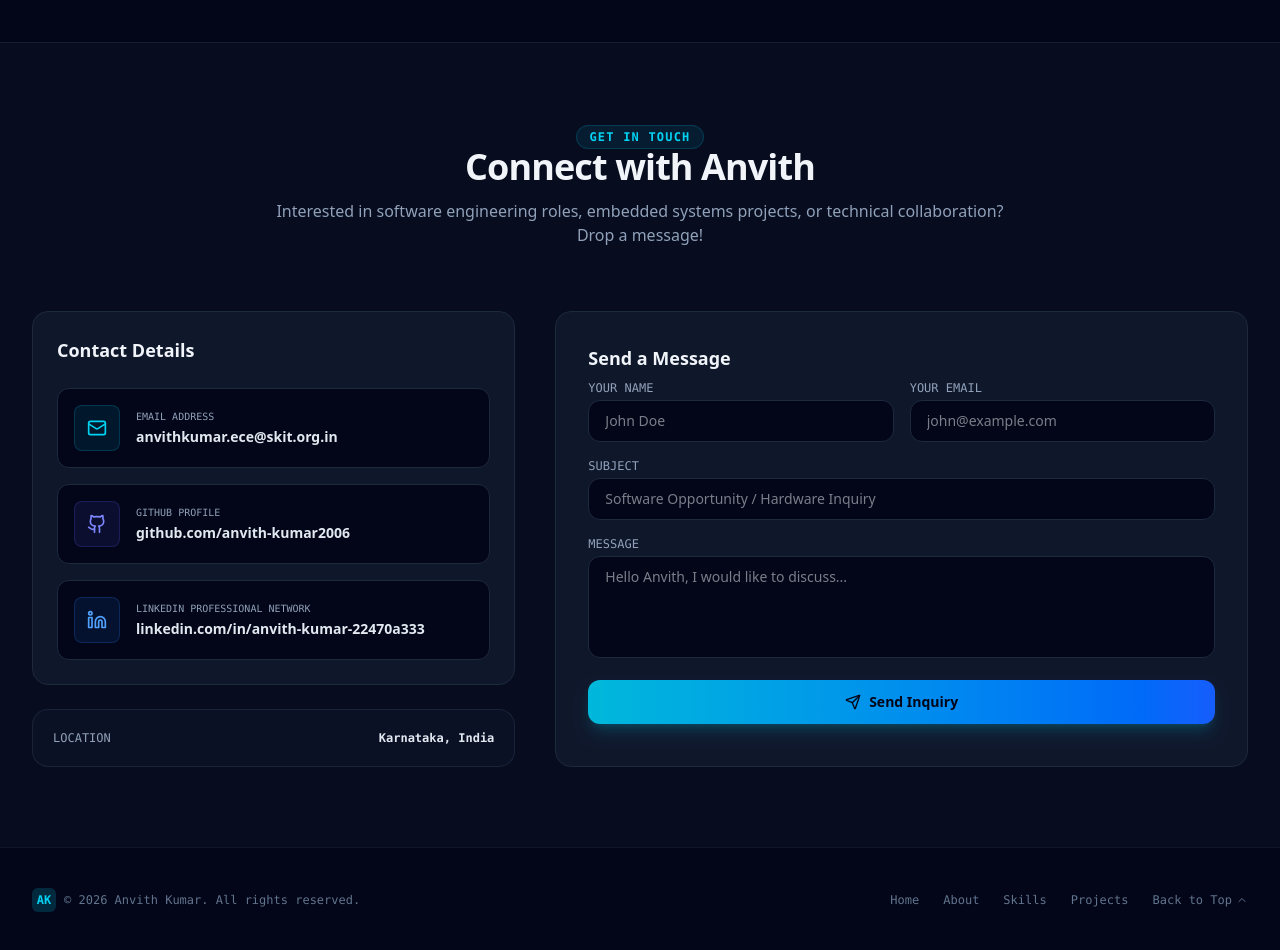
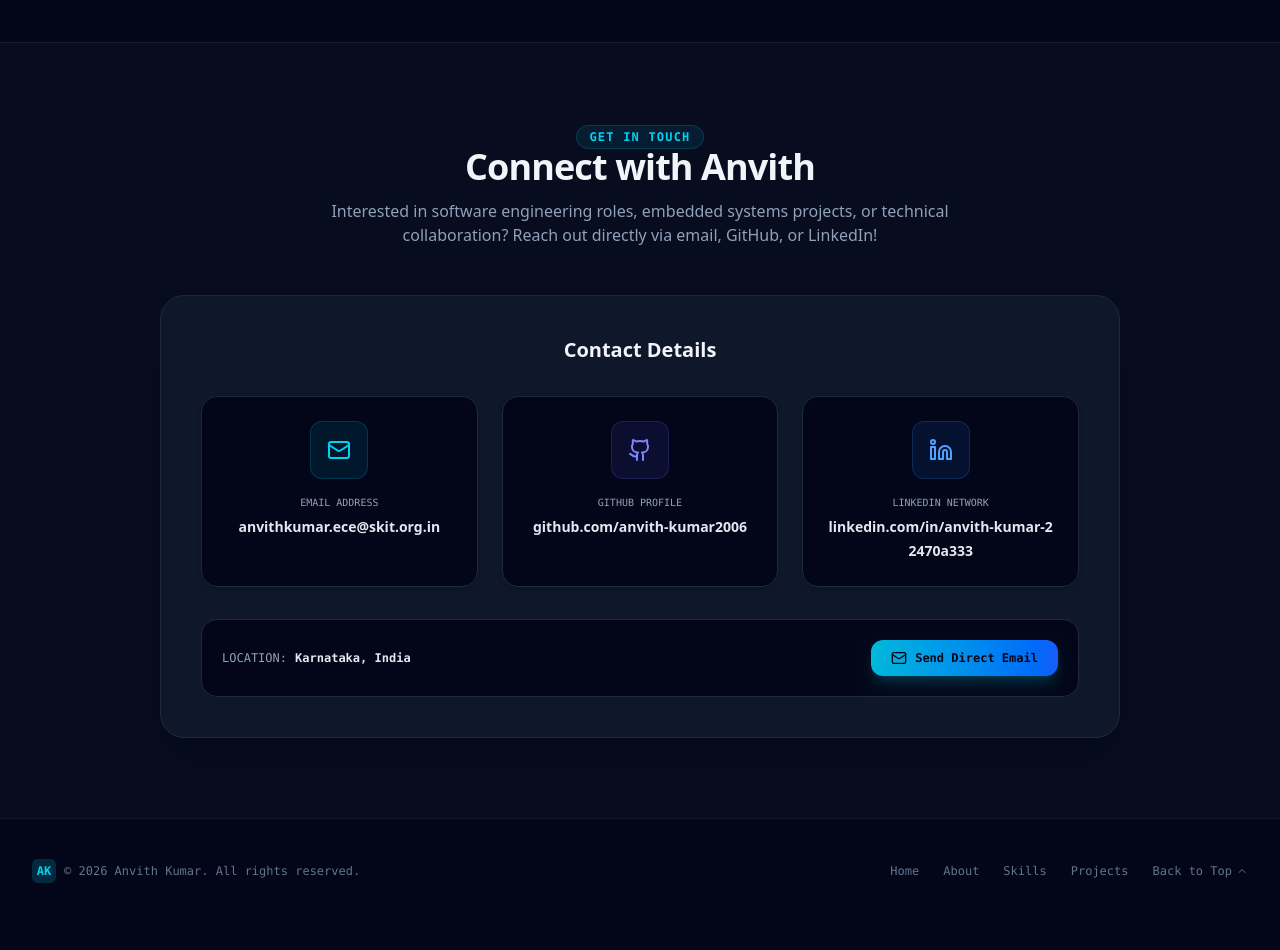
Before and after one commit to anvith-kumar2006/Portfolio, a React (Vite) app: page / in a window 1280 px wide. Shown: the part 7100-8050 px from the top of the page. After the commit the page ends 8023 px from the top, so only its background shows below. Built offline with nearby package versions, Linux system fonts and the light colour scheme.

Commit message:
fix: remove non-functional contact message form and feature direct contact cards

```diff
--- a/src/App.tsx
+++ b/src/App.tsx
@@ -325,8 +325,6 @@ export default function App() {
   const [selectedCertCategory, setSelectedCertCategory] = useState<'all' | 'ai' | 'software' | 'hardware' | 'analytics'>('all');
   const [prdTab, setPrdTab] = useState<'overview' | 'roles' | 'pipeline' | 'schema' | 'api'>('overview');
   const [mobileMenuOpen, setMobileMenuOpen] = useState<boolean>(false);
-  const [contactSubmitted, setContactSubmitted] = useState<boolean>(false);
-  const [contactForm, setContactForm] = useState({ name: '', email: '', subject: '', message: '' });
 
   // Handle scroll detection for active section highlight
   useEffect(() => {
@@ -350,17 +348,6 @@ export default function App() {
     window.addEventListener('scroll', handleScroll);
     return () => window.removeEventListener('scroll', handleScroll);
   }, []);
-
-  const handleContactSubmit = (e: React.FormEvent) => {
-    e.preventDefault();
-    if (contactForm.name && contactForm.email && contactForm.message) {
-      setContactSubmitted(true);
-      setTimeout(() => {
-        setContactSubmitted(false);
-        setContactForm({ name: '', email: '', subject: '', message: '' });
-      }, 5000);
-    }
-  };
 
   const filteredProjects = selectedProjectCategory === 'all'
     ? PROJECTS_DATA
@@ -1251,40 +1238,35 @@ export default function App() {
 
       {/* ================= CONTACT SECTION ================= */}
       <section id="contact" className="py-20 bg-slate-900/40 border-t border-slate-800/60 relative">
-        <div className="max-w-7xl mx-auto px-4 sm:px-6 lg:px-8">
+        <div className="max-w-5xl mx-auto px-4 sm:px-6 lg:px-8 space-y-12 relative z-10">
 
           {/* Section Heading */}
-          <div className="text-center max-w-3xl mx-auto space-y-3 mb-16">
+          <div className="text-center max-w-3xl mx-auto space-y-3">
             <span className="text-xs font-mono uppercase tracking-widest text-cyan-400 font-semibold bg-cyan-500/10 px-3 py-1 rounded-full border border-cyan-500/20">
               Get in Touch
             </span>
             <h2 className="text-3xl font-extrabold text-slate-100 tracking-tight sm:text-4xl">
               Connect with Anvith
             </h2>
-            <p className="text-slate-400 text-sm sm:text-base">
-              Interested in software engineering roles, embedded systems projects, or technical collaboration? Drop a message!
+            <p className="text-slate-400 text-sm sm:text-base max-w-2xl mx-auto">
+              Interested in software engineering roles, embedded systems projects, or technical collaboration? Reach out directly via email, GitHub, or LinkedIn!
             </p>
           </div>
 
-          <div className="grid grid-cols-1 lg:grid-cols-12 gap-10">
-
-            {/* Left Column: Direct Info Cards */}
-            <div className="lg:col-span-5 space-y-6">
-
-              <div className="p-6 rounded-2xl bg-slate-900 border border-slate-800 space-y-6">
-                <h3 className="text-lg font-bold text-slate-100">Contact Details</h3>
-
-                <div className="space-y-4">
+          <div className="bg-slate-900 rounded-3xl border border-slate-800 p-6 sm:p-10 space-y-8 shadow-2xl">
+            <h3 className="text-xl font-extrabold text-slate-100 text-center">Contact Details</h3>
+
+            <div className="grid grid-cols-1 md:grid-cols-3 gap-6">
               <a
                 href={`mailto:${PROFILE_DATA.email}`}
-                    className="p-4 rounded-xl bg-slate-950 border border-slate-800 flex items-center gap-4 hover:border-cyan-500/40 transition-all group"
-                  >
-                    <div className="p-3 rounded-lg bg-cyan-500/10 text-cyan-400 border border-cyan-500/20 group-hover:scale-110 transition-transform">
-                      <Mail className="w-5 h-5" />
+                className="p-6 rounded-2xl bg-slate-950 border border-slate-800 flex flex-col items-center text-center gap-4 hover:border-cyan-500/40 transition-all group shadow-md"
+              >
+                <div className="p-4 rounded-xl bg-cyan-500/10 text-cyan-400 border border-cyan-500/20 group-hover:scale-110 transition-transform">
+                  <Mail className="w-6 h-6" />
                 </div>
                 <div>
-                      <span className="text-[10px] text-slate-400 font-mono block uppercase">Email Address</span>
-                      <span className="text-xs sm:text-sm font-bold text-slate-200 group-hover:text-cyan-400 transition-colors">
+                  <span className="text-[10px] text-slate-400 font-mono block uppercase mb-1">Email Address</span>
+                  <span className="text-xs sm:text-sm font-bold text-slate-200 group-hover:text-cyan-400 transition-colors break-all">
                     {PROFILE_DATA.email}
                   </span>
                 </div>
@@ -1294,13 +1276,13 @@ export default function App() {
                 href={PROFILE_DATA.github}
                 target="_blank"
                 rel="noopener noreferrer"
-                    className="p-4 rounded-xl bg-slate-950 border border-slate-800 flex items-center gap-4 hover:border-indigo-500/40 transition-all group"
-                  >
-                    <div className="p-3 rounded-lg bg-indigo-500/10 text-indigo-400 border border-indigo-500/20 group-hover:scale-110 transition-transform">
-                      <Github className="w-5 h-5" />
+                className="p-6 rounded-2xl bg-slate-950 border border-slate-800 flex flex-col items-center text-center gap-4 hover:border-indigo-500/40 transition-all group shadow-md"
+              >
+                <div className="p-4 rounded-xl bg-indigo-500/10 text-indigo-400 border border-indigo-500/20 group-hover:scale-110 transition-transform">
+                  <Github className="w-6 h-6" />
                 </div>
                 <div>
-                      <span className="text-[10px] text-slate-400 font-mono block uppercase">GitHub Profile</span>
+                  <span className="text-[10px] text-slate-400 font-mono block uppercase mb-1">GitHub Profile</span>
                   <span className="text-xs sm:text-sm font-bold text-slate-200 group-hover:text-indigo-400 transition-colors">
                     github.com/anvith-kumar2006
                   </span>
@@ -1311,103 +1293,33 @@ export default function App() {
                 href={PROFILE_DATA.linkedin}
                 target="_blank"
                 rel="noopener noreferrer"
-                    className="p-4 rounded-xl bg-slate-950 border border-slate-800 flex items-center gap-4 hover:border-blue-500/40 transition-all group"
-                  >
-                    <div className="p-3 rounded-lg bg-blue-500/10 text-blue-400 border border-blue-500/20 group-hover:scale-110 transition-transform">
-                      <Linkedin className="w-5 h-5" />
+                className="p-6 rounded-2xl bg-slate-950 border border-slate-800 flex flex-col items-center text-center gap-4 hover:border-blue-500/40 transition-all group shadow-md"
+              >
+                <div className="p-4 rounded-xl bg-blue-500/10 text-blue-400 border border-blue-500/20 group-hover:scale-110 transition-transform">
+                  <Linkedin className="w-6 h-6" />
                 </div>
                 <div>
-                      <span className="text-[10px] text-slate-400 font-mono block uppercase">LinkedIn Professional Network</span>
-                      <span className="text-xs sm:text-sm font-bold text-slate-200 group-hover:text-blue-400 transition-colors">
+                  <span className="text-[10px] text-slate-400 font-mono block uppercase mb-1">LinkedIn Network</span>
+                  <span className="text-xs sm:text-sm font-bold text-slate-200 group-hover:text-blue-400 transition-colors break-all">
                     linkedin.com/in/anvith-kumar-22470a333
                   </span>
                 </div>
               </a>
             </div>
-              </div>
-
-              {/* Location Card */}
-              <div className="p-5 rounded-2xl bg-slate-900/60 border border-slate-800/80 flex items-center justify-between text-xs font-mono">
-                <span className="text-slate-400">LOCATION</span>
+
+            {/* Location & Direct Action */}
+            <div className="p-5 rounded-2xl bg-slate-950 border border-slate-800 flex flex-col sm:flex-row items-center justify-between gap-4 text-xs font-mono">
+              <div className="flex items-center gap-2">
+                <span className="text-slate-400 uppercase">LOCATION:</span>
                 <span className="text-slate-200 font-bold">{PROFILE_DATA.location}</span>
               </div>
-
-            </div>
-
-            {/* Right Column: Contact Form */}
-            <div className="lg:col-span-7 bg-slate-900 rounded-2xl border border-slate-800 p-6 sm:p-8">
-              {contactSubmitted ? (
-                <div className="py-12 text-center space-y-4 animate-in fade-in">
-                  <div className="w-16 h-16 rounded-full bg-emerald-500/10 border border-emerald-500/30 text-emerald-400 flex items-center justify-center mx-auto">
-                    <CheckCircle2 className="w-8 h-8" />
-                  </div>
-                  <h3 className="text-xl font-bold text-slate-100">Message Received!</h3>
-                  <p className="text-slate-400 text-sm max-w-md mx-auto">
-                    Thank you for reaching out, Anvith will review your inquiry and get back to you promptly at {contactForm.email || 'your email'}.
-                  </p>
-                </div>
-              ) : (
-                <form onSubmit={handleContactSubmit} className="space-y-4">
-                  <h3 className="text-lg font-bold text-slate-100 mb-2">Send a Message</h3>
-
-                  <div className="grid grid-cols-1 sm:grid-cols-2 gap-4">
-                    <div>
-                      <label className="block text-xs font-mono text-slate-400 mb-1">YOUR NAME</label>
-                      <input
-                        type="text"
-                        required
-                        placeholder="John Doe"
-                        value={contactForm.name}
-                        onChange={(e) => setContactForm({ ...contactForm, name: e.target.value })}
-                        className="w-full px-4 py-2.5 rounded-xl bg-slate-950 border border-slate-800 text-slate-100 text-sm focus:outline-none focus:border-cyan-500 transition-colors"
-                      />
-                    </div>
-                    <div>
-                      <label className="block text-xs font-mono text-slate-400 mb-1">YOUR EMAIL</label>
-                      <input
-                        type="email"
-                        required
-                        placeholder="john@example.com"
-                        value={contactForm.email}
-                        onChange={(e) => setContactForm({ ...contactForm, email: e.target.value })}
-                        className="w-full px-4 py-2.5 rounded-xl bg-slate-950 border border-slate-800 text-slate-100 text-sm focus:outline-none focus:border-cyan-500 transition-colors"
-                      />
-                    </div>
-                  </div>
-
-                  <div>
-                    <label className="block text-xs font-mono text-slate-400 mb-1">SUBJECT</label>
-                    <input
-                      type="text"
-                      required
-                      placeholder="Software Opportunity / Hardware Inquiry"
-                      value={contactForm.subject}
-                      onChange={(e) => setContactForm({ ...contactForm, subject: e.target.value })}
-                      className="w-full px-4 py-2.5 rounded-xl bg-slate-950 border border-slate-800 text-slate-100 text-sm focus:outline-none focus:border-cyan-500 transition-colors"
-                    />
-                  </div>
-
-                  <div>
-                    <label className="block text-xs font-mono text-slate-400 mb-1">MESSAGE</label>
-                    <textarea
-                      rows={4}
-                      required
-                      placeholder="Hello Anvith, I would like to discuss..."
-                      value={contactForm.message}
-                      onChange={(e) => setContactForm({ ...contactForm, message: e.target.value })}
-                      className="w-full px-4 py-2.5 rounded-xl bg-slate-950 border border-slate-800 text-slate-100 text-sm focus:outline-none focus:border-cyan-500 transition-colors resize-none"
-                    />
-                  </div>
-
-                  <button
-                    type="submit"
-                    className="w-full py-3 rounded-xl bg-gradient-to-r from-cyan-500 to-blue-600 text-slate-950 font-bold text-sm shadow-lg shadow-cyan-500/20 hover:from-cyan-400 hover:to-blue-500 transition-all flex items-center justify-center gap-2"
-                  >
-                    <Send className="w-4 h-4" />
-                    <span>Send Inquiry</span>
-                  </button>
-                </form>
-              )}
+              <a
+                href={`mailto:${PROFILE_DATA.email}`}
+                className="px-5 py-2.5 rounded-xl bg-gradient-to-r from-cyan-500 to-blue-600 text-slate-950 font-bold text-xs shadow-lg shadow-cyan-500/20 hover:from-cyan-400 hover:to-blue-500 transition-all flex items-center gap-2"
+              >
+                <Mail className="w-4 h-4" />
+                <span>Send Direct Email</span>
+              </a>
             </div>
 
           </div>
```
Lines whose indentation alone changed are shown as unchanged.
